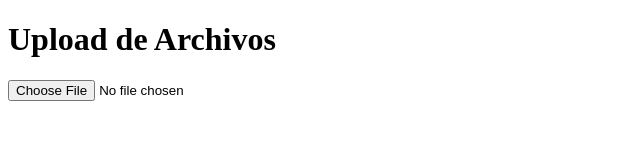
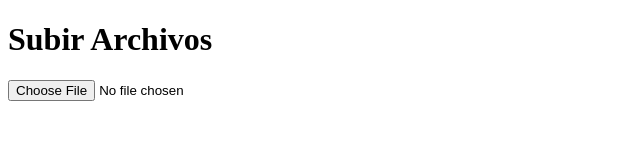
Before and after one commit to AngeloSFV2001/LabWeb10-SubirArchivos, a website: page index2.html in a window 1280 px wide. Shown: the whole page, without its empty margins (0-640 px from the left). Drawn offline with nearby package versions, Linux system fonts and the light colour scheme.

Commit message:
commit 4

```diff
--- a/index2.html
+++ b/index2.html
@@ -3,13 +3,12 @@
 <head>
   <meta charset="UTF-8">
   <meta name="viewport" content="width=device-width, initial-scale=1.0">
-  <title>Upload de Archivos</title>
+  <title>Subir Archivos</title>
 </head>
 <body>
-  <h1>Upload de Archivos</h1>
+  <h1>Subir Archivos</h1>
   <input type="file" id="fileInput">
   <div id="fileInfo"></div>
-  <img id="preview" style="display: none; max-width: 300px; margin-top: 10px;">
   <progress id="progressBar" value="0" max="100" style="display: none; width: 100%; margin-top: 10px;"></progress>
 
   <script src="https://cdn.jsdelivr.net/npm/axios/dist/axios.min.js"></script>
```
